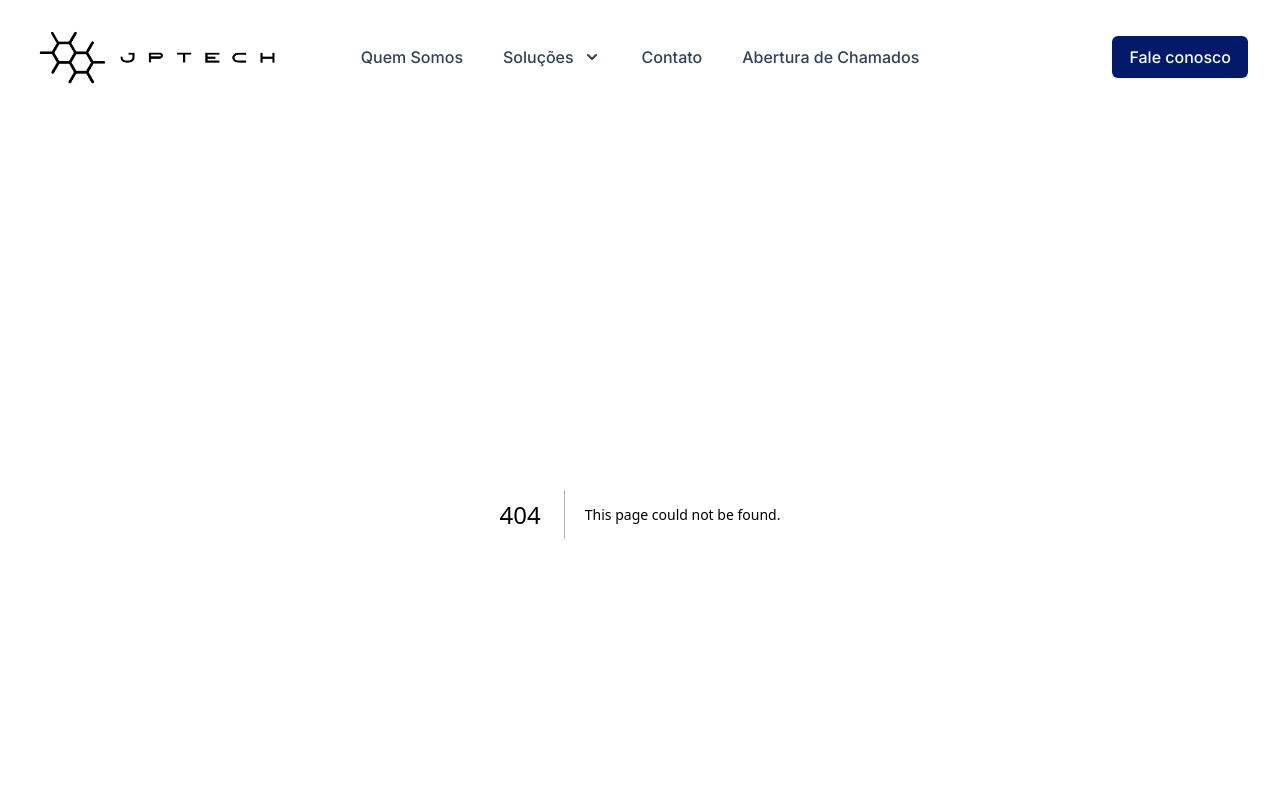
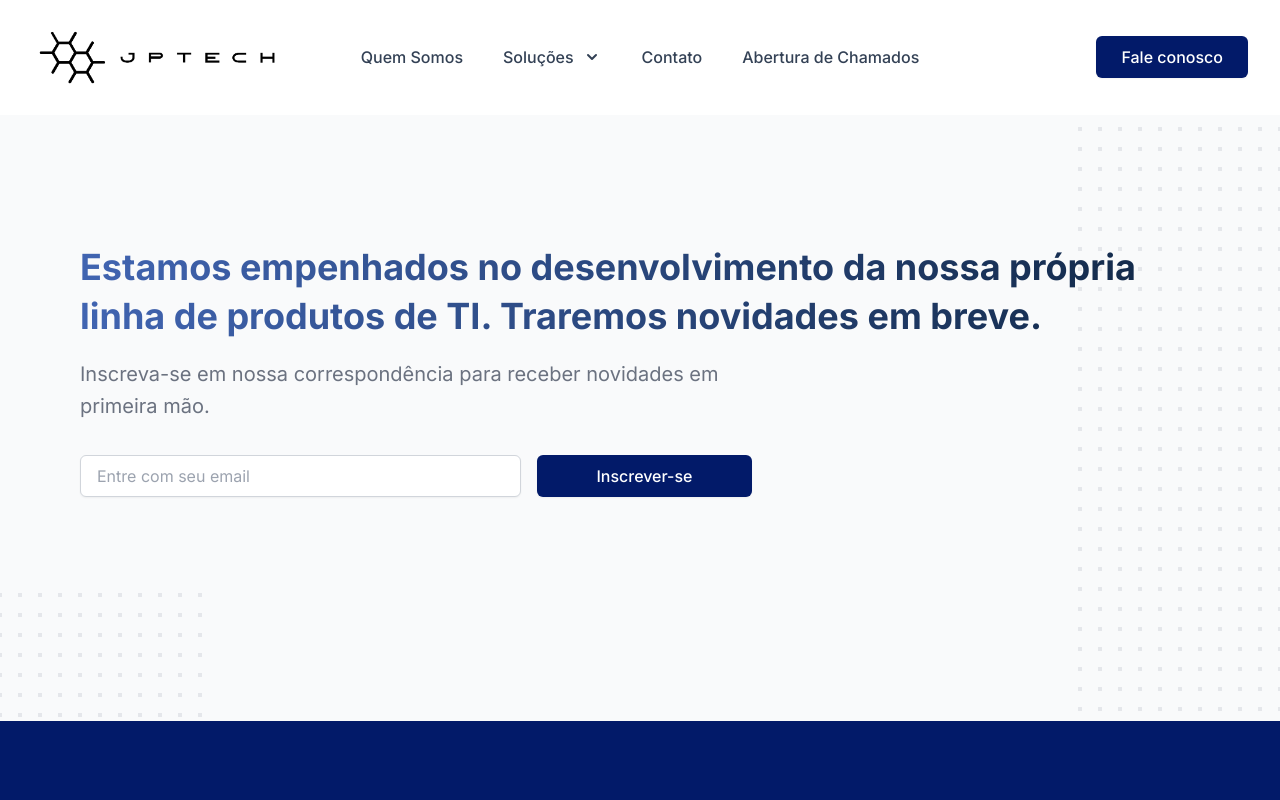
Before and after one commit to pxpc2/jptech, a Next.js app in the folder client/: page /nossos-produtos in a window 1280 px wide. Before the commit this address had no page. Shown: the top 800 px of the page. Built offline with nearby package versions, Linux system fonts and the light colour scheme.

Commit message:
creaing meus-produtos page

```diff
--- /dev/null
+++ b/client/app/nossos-produtos/page.js
@@ -0,0 +1,117 @@
+export default function NossosProdutos() {
+  return (
+    <div className="py-16 bg-gray-50 overflow-hidden lg:py-32">
+      <div className="relative max-w-xl mx-auto px-4 sm:px-6 lg:px-8 lg:max-w-7xl">
+        <svg
+          className="hidden lg:block absolute left-full transform -translate-x-1/2 -translate-y-1/4"
+          width={404}
+          height={784}
+          fill="none"
+          viewBox="0 0 404 784"
+          aria-hidden="true"
+        >
+          <defs>
+            <pattern
+              id="b1e6e422-73f8-40a6-b5d9-c8586e37e0e7"
+              x={0}
+              y={0}
+              width={20}
+              height={20}
+              patternUnits="userSpaceOnUse"
+            >
+              <rect
+                x={0}
+                y={0}
+                width={4}
+                height={4}
+                className="text-gray-200"
+                fill="currentColor"
+              />
+            </pattern>
+          </defs>
+          <rect
+            width={404}
+            height={784}
+            fill="url(#b1e6e422-73f8-40a6-b5d9-c8586e37e0e7)"
+          />
+        </svg>
+
+        <div className="relative">
+          <h2
+            className="text-left text-4xl leading-snug bg-clip-text font-bold text-transparent
+                  bg-gradient-to-r from-[#4367b6] to-[#0f2541] px-12"
+          >
+            Estamos empenhados no desenvolvimento da nossa própria linha de
+            produtos de TI. Traremos novidades em breve.
+          </h2>
+          <p className="mt-4 max-w-3xl px-12 leading-relaxed text-left text-xl text-gray-500">
+            Inscreva-se em nossa correspondência para receber novidades em
+            primeira mão.
+          </p>
+        </div>
+        <div className="mt-8 px-12">
+          <form className="mt-4 sm:flex sm:max-w-2xl">
+            <label htmlFor="email-address" className="sr-only">
+              Endereço de email
+            </label>
+            <input
+              type="email"
+              name="email-address"
+              id="email-address"
+              autoComplete="email"
+              required
+              className="py-2 px-4 block w-full shadow-sm
+              border-gray-300 border rounded-md focus:outline-none focus:ring-1
+              focus:border-jptech-brand-blue focus:ring-jptech-brand-blue"
+              placeholder="Entre com seu email"
+            />
+            <button
+              type="submit"
+              className="w-[50%] ml-4 inline-flex items-center justify-center
+              py-2 border border-transparent rounded-md shadow-sm
+              text-base font-medium text-white bg-jptech-brand-blue
+               hover:bg-jptech-brand-lighterblue focus:outline-none focus:ring-2
+               focus:ring-offset-2 focus:ring-indigo-500"
+            >
+              Inscrever-se
+            </button>
+          </form>
+        </div>
+        <div className="relative mt-12 lg:mt-24 lg:grid lg:grid-cols-2 lg:gap-8 lg:items-center"></div>
+        <svg
+          className="hidden lg:block absolute right-full transform translate-x-1/2"
+          width={404}
+          height={784}
+          fill="none"
+          viewBox="0 0 404 784"
+          aria-hidden="true"
+        >
+          <defs>
+            <pattern
+              id="64e643ad-2176-4f86-b3d7-f2c5da3b6a6d"
+              x={0}
+              y={0}
+              width={20}
+              height={20}
+              patternUnits="userSpaceOnUse"
+            >
+              <rect
+                x={0}
+                y={0}
+                width={4}
+                height={4}
+                className="text-gray-200"
+                fill="currentColor"
+              />
+            </pattern>
+          </defs>
+          <rect
+            width={404}
+            height={784}
+            fill="url(#64e643ad-2176-4f86-b3d7-f2c5da3b6a6d)"
+          />
+        </svg>
+      </div>
+    </div>
+  );
+}
--- a/client/components/Header/index.jsx
+++ b/client/components/Header/index.jsx
@@ -15,7 +15,7 @@ const solutions = [
     name: 'Nossos Produtos',
     description:
       'Conheça nossos produtos e entenda como podemos trazer a solução que você precisa.',
-    href: '#',
+    href: '/nossos-produtos',
     icon: InboxIcon,
   },
   {
@@ -140,7 +140,7 @@ export default function Header() {
             <a
               href="/contato"
               className="ml-8 whitespace-nowrap inline-flex items-center
-               justify-center px-4 py-2 border border-transparent rounded-md
+               justify-center px-6 py-2 border border-transparent rounded-md
                shadow-sm text-base font-medium text-white bg-jptech-brand-blue
                 hover:bg-jptech-brand-lighterblue"
             >
```
